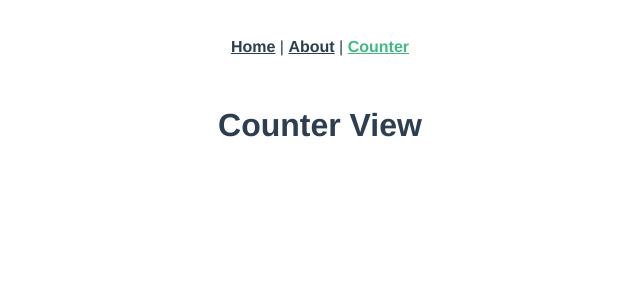
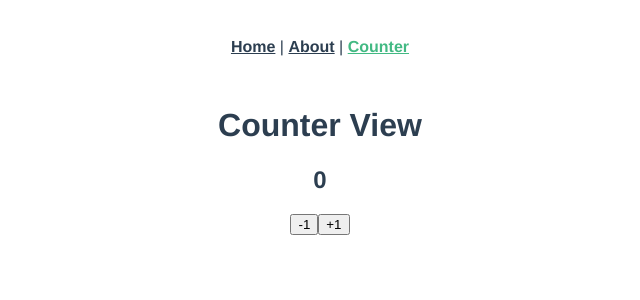
Before and after one commit to Jandronit/CompositionAPI-Vue, a Vue app: page /#/counter in a window 1280 px wide. Shown: the top 300 px of the page, without its empty margins (320-960 px from the left). Built offline with nearby package versions, Linux system fonts and the light colour scheme.

Commit message:
(lesson 226-226 course vue) Counter using composition API

```diff
--- a/src/views/Counter.vue
+++ b/src/views/Counter.vue
@@ -1,13 +1,33 @@
+<script>
+import {defineComponent, ref} from "vue";
+export default defineComponent( {
+    name: "Counter",
+    props: {},
+    emits: [],
+    setup() {
+        const counter = ref(0);
+        // const increase = () => {
+        //     counter.value++;
+        // };
+        // const decrease = () => {
+        //     counter.value--;
+        // };
+        return {
+            counter,
+            increase: () => counter.value++, // increase,
+            decrease: () => counter.value--, // decrease,
+        };
+    },
+});
+</script>
 <template>
-  <h1>Counter View</h1>
+    <h1>Counter View</h1>
+    <h2>{{counter}}</h2>
+    <button @click="decrease">-1</button>
+    <button @click="increase">+1</button>
 </template>
 
-<script>
-export default {
-    name: "Counter"
-}
-</script>
 
-<style scoped>
+<style>
 
 </style>
```
